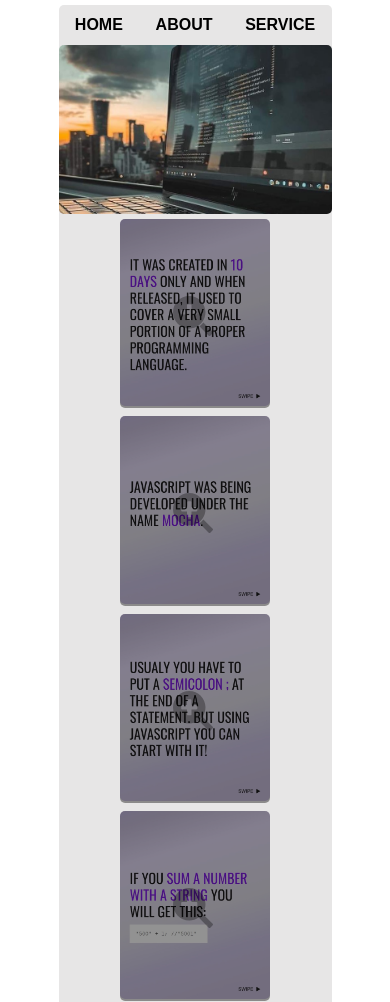
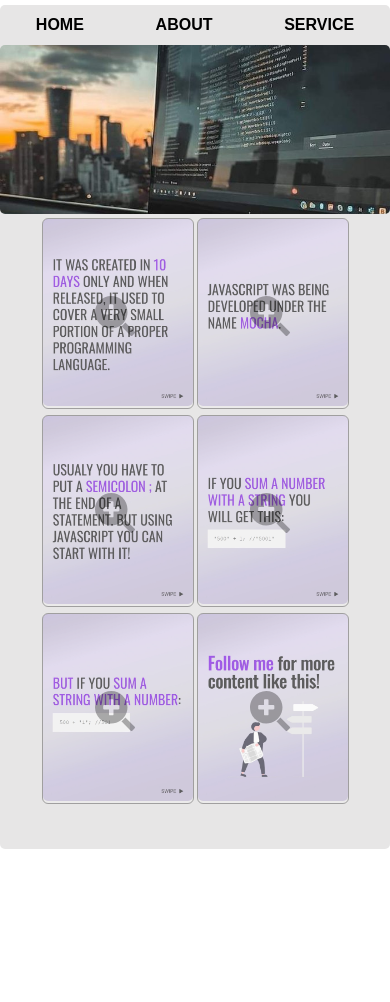
Before and after one commit to GauravRajpt/gallerywithmagnifier, a plain HTML site: page index.html in a window 390 px wide. Shown: the top 1002 px of the page. After the commit the page ends 854 px from the top, so only its background shows below. Drawn offline with Linux system fonts and the light colour scheme.

Commit message:
add media queries

```diff
--- a/style.css
+++ b/style.css
@@ -130,3 +130,17 @@ div.background.active{
 
 
 }
+@media only screen and (max-width: 728px){
+    .container{
+        width: 100%;
+        }
+    section{
+        width: 90%;
+    }
+    div.img::before{
+        background-color: whitesmoke;
+        outline: 1px solid black;
+        opacity: .3;
+    }
+
+}
```
